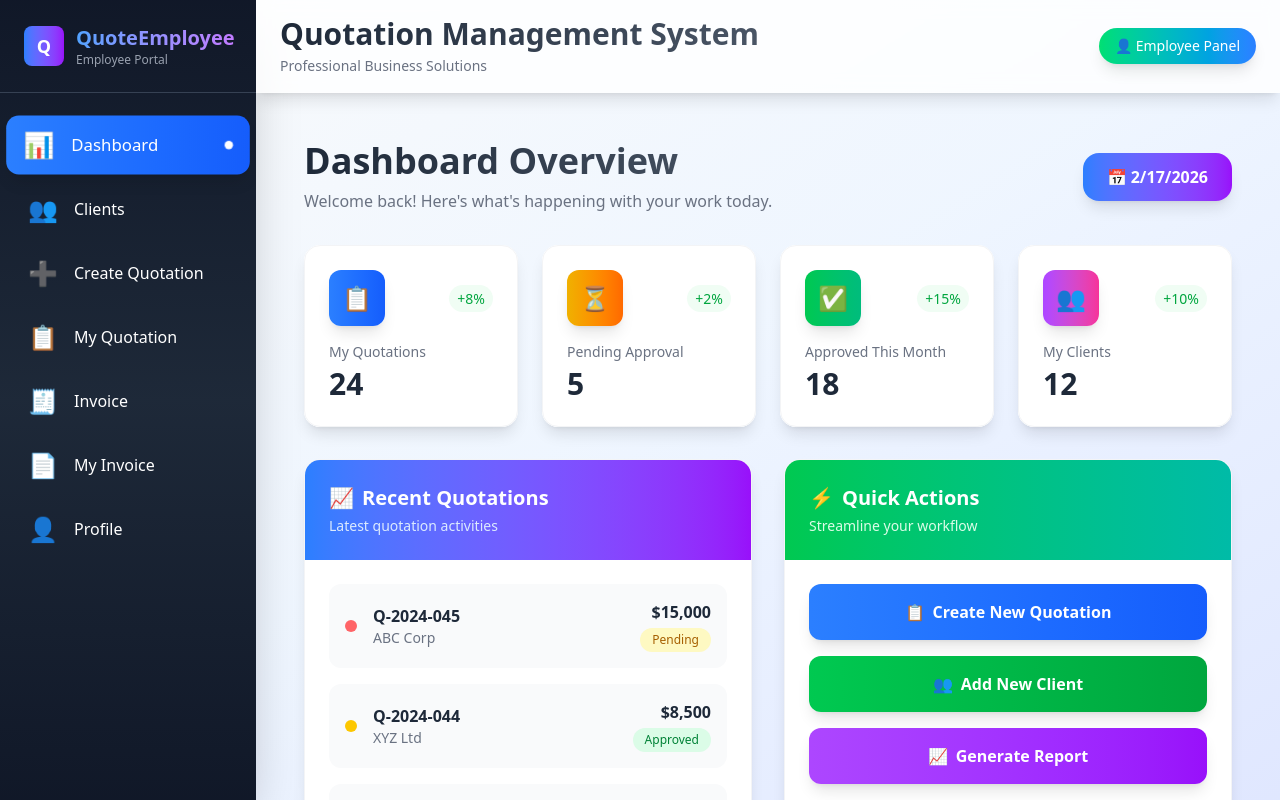
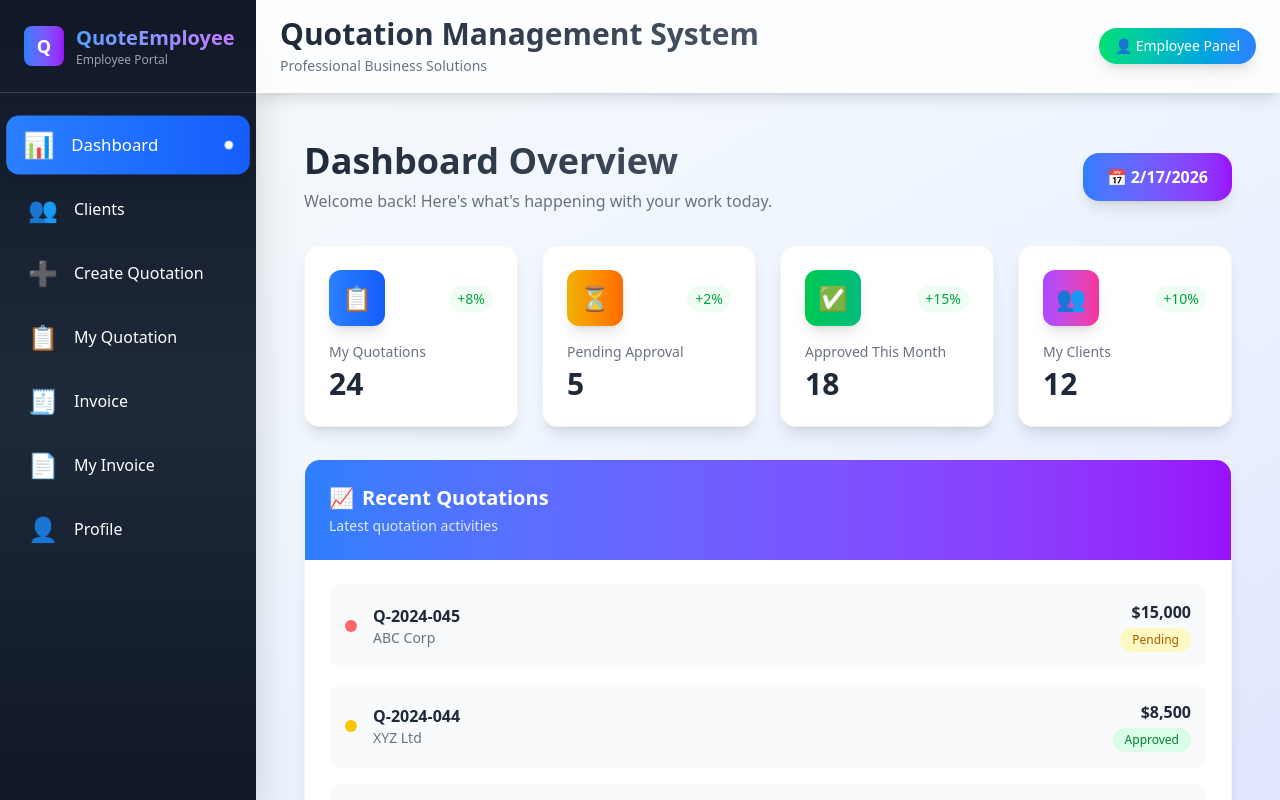
Before and after one commit to Sadanand423/QuotationSoftwareFrontend, a React (Vite) app: page /employee in a window 1280 px wide. Built offline with nearby package versions, Linux system fonts and the light colour scheme.

Commit message:
make responsive admin

```diff
--- a/src/App.jsx
+++ b/src/App.jsx
@@ -23,12 +23,14 @@ function App() {
 function MainLayout() {
   return (
     <>
-      <Navbar />
-      <Routes>
+       <Navbar />
+    <Routes>
         <Route path="/" element={<HomePage />} />
         <Route path="/contact" element={<ContactUs />} />
         <Route path="/login" element={<LoginPage />} />
       </Routes>
+
+
       <Footer />
     </>
   )
--- a/src/components/Employee/CreateQuotation.jsx
+++ b/src/components/Employee/CreateQuotation.jsx
@@ -330,9 +330,6 @@ const CreateQuotation = ({ selectedClient }) => {
                   className="bg-gradient-to-r from-orange-500 to-orange-600 text-white px-6 py-3 rounded-lg hover:from-orange-600 hover:to-orange-700 transition-all duration-200 font-medium shadow-lg hover:shadow-xl flex items-center justify-center"
                 >
                   <span className="mr-2">+</span> Add Cost Item
-                </button>
-                <button className="bg-gradient-to-r from-blue-500 to-blue-600 text-white px-6 py-3 rounded-lg hover:from-blue-600 hover:to-blue-700 transition-all duration-200 font-medium shadow-lg hover:shadow-xl">
-                  📊 Recalculate Total
                 </button>
               </div>
             </div>
--- a/src/components/Employee/EmployeeDashboard.jsx
+++ b/src/components/Employee/EmployeeDashboard.jsx
@@ -50,7 +50,6 @@ const EmployeeDashboard = ({ onCreateQuotation }) => {
         ))}
       </div>
 
-      <div className="grid grid-cols-1 lg:grid-cols-2 gap-4 sm:gap-6 lg:gap-8">
       <div className="bg-white rounded-2xl shadow-lg border border-gray-100 overflow-hidden">
         <div className="bg-gradient-to-r from-blue-500 to-purple-600 p-4 sm:p-6">
           <h3 className="text-lg sm:text-xl font-bold text-white flex items-center">
@@ -86,35 +85,6 @@ const EmployeeDashboard = ({ onCreateQuotation }) => {
           ))}
         </div>
       </div>
-
-        <div className="bg-white rounded-2xl shadow-lg border border-gray-100 overflow-hidden">
-          <div className="bg-gradient-to-r from-green-500 to-teal-500 p-4 sm:p-6">
-            <h3 className="text-lg sm:text-xl font-bold text-white flex items-center">
-              <span className="mr-2">⚡</span>
-              Quick Actions
-            </h3>
-            <p className="text-green-100 text-xs sm:text-sm mt-1">Streamline your workflow</p>
-          </div>
-          <div className="p-4 sm:p-6 space-y-3 sm:space-y-4">
-            <button
-              onClick={() => onCreateQuotation && onCreateQuotation()}
-              className="w-full bg-gradient-to-r from-blue-500 to-blue-600 text-white py-3 sm:py-4 px-4 sm:px-6 rounded-xl font-semibold shadow-lg hover:shadow-xl transition-all duration-300 transform hover:scale-105 flex items-center justify-center space-x-2 text-sm sm:text-base"
-            >
-              <span>📋</span>
-              <span>Create New Quotation</span>
-            </button>
-            <button className="w-full bg-gradient-to-r from-green-500 to-green-600 text-white py-3 sm:py-4 px-4 sm:px-6 rounded-xl font-semibold shadow-lg hover:shadow-xl transition-all duration-300 transform hover:scale-105 flex items-center justify-center space-x-2 text-sm sm:text-base">
-              <span>👥</span>
-              <span>Add New Client</span>
-            </button>
-            <button className="w-full bg-gradient-to-r from-purple-500 to-purple-600 text-white py-3 sm:py-4 px-4 sm:px-6 rounded-xl font-semibold shadow-lg hover:shadow-xl transition-all duration-300 transform hover:scale-105 flex items-center justify-center space-x-2 text-sm sm:text-base">
-              <span>📈</span>
-              <span>Generate Report</span>
-
-            </button>
-          </div>
-        </div>
-      </div>
     </div>
   );
 };
--- a/src/components/Employee/Invoice.jsx
+++ b/src/components/Employee/Invoice.jsx
@@ -33,6 +33,10 @@ const Invoice = () => {
       accountHolder: 'Smartmatrix Digital Services'
     }
   });
+
+  const handlePrintInvoice = () => {
+    window.print();
+  };
 
   const generateInvoice = (quotation) => {
     const taxAmount = (parseFloat(quotation.amount.replace(/[₹,]/g, '')) * parseFloat(invoiceData.taxRate)) / 100;
@@ -91,7 +95,7 @@ const Invoice = () => {
                     </div>
                     <button
                       onClick={() => generateInvoice(quotation)}
-                      className="bg-gradient-to-r from-indigo-500 to-indigo-600 text-white px-4 sm:px-6 py-2 rounded-lg hover:from-indigo-600 hover:to-indigo-700 transition-all duration-200 font-medium text-sm sm:text-base self-start sm:self-auto"
+                      className="bg-indigo-500 text-white px-4 py-2 rounded-lg hover:bg-indigo-600 transition-colors duration-200 font-medium text-sm whitespace-nowrap ml-4"
                     >
                       Generate Invoice
                     </button>
--- a/src/components/Employee/MyClients.jsx
+++ b/src/components/Employee/MyClients.jsx
@@ -67,9 +67,6 @@ const MyClients = ({ onCreateQuotation }) => {
               >
                 Create Quote
               </button>
-              <button className="flex-1 bg-gray-500 text-white py-2 px-3 rounded-lg text-xs sm:text-sm hover:bg-gray-600">
-                Contact
-              </button>
             </div>
           </div>
         ))}
```
Lines whose indentation alone changed are shown as unchanged.
